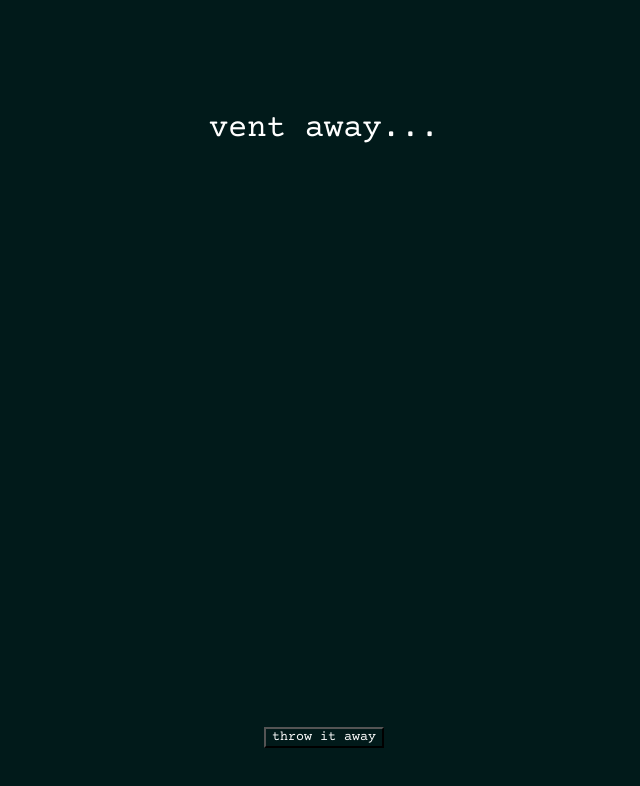
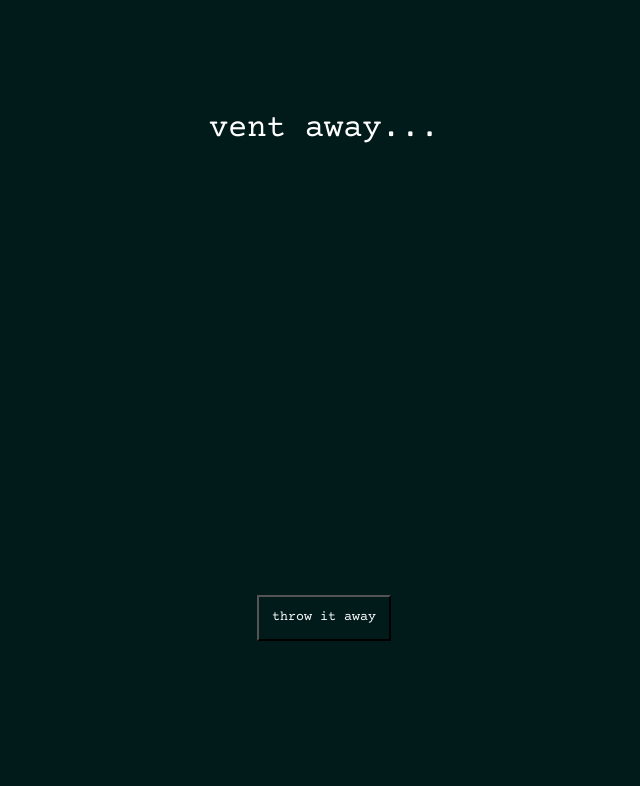
Before and after one commit to lia-arroyo/ventAway, a React (Create React App) app: page / in a window 1280 px wide. Shown: the top 786 px of the page, without its empty margins (316-956 px from the left). Built offline with nearby package versions, Linux system fonts and the light colour scheme.

Commit message:
Tidy styling a bit

```diff
--- a/src/styles/app.scss
+++ b/src/styles/app.scss
@@ -9,12 +9,15 @@
 .app {
   display: flex;
   flex-direction: column;
+  justify-content: center;
   align-items: center;
+  height: 75vh;
 
   p {
     font-size: 2em;
   }
 
   .throw-btn {
+    padding: 1em;
   }
 }
```
